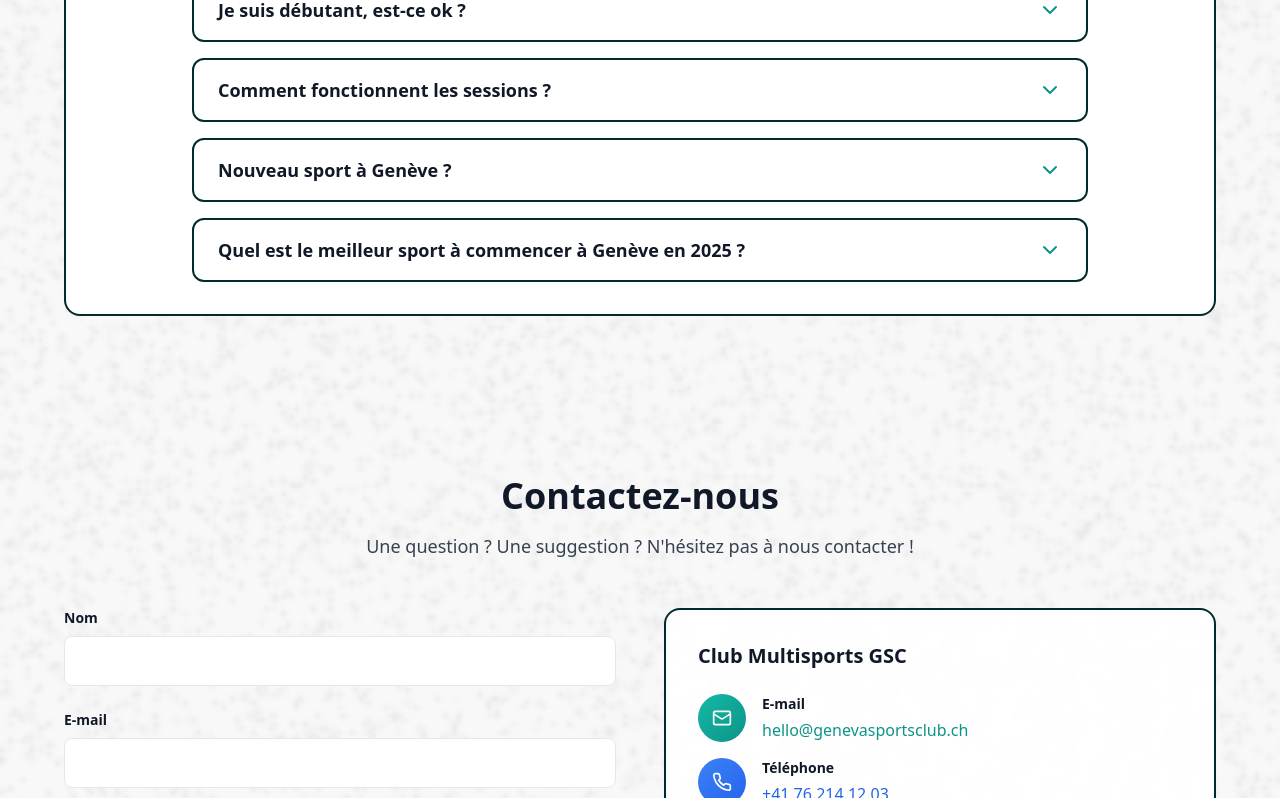
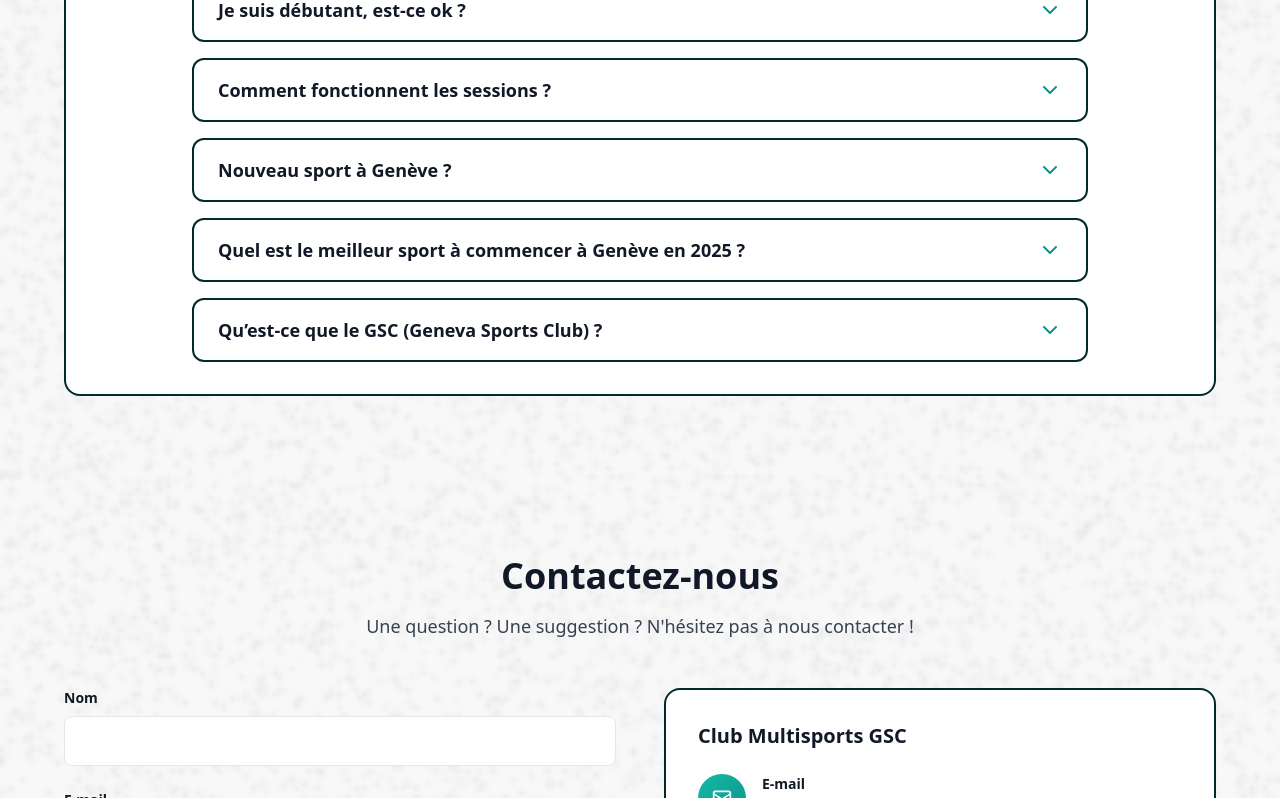
Before and after one commit to Wofgel12/pickleball, a React (Vite) app: page / in a window 1280 px wide. Shown: the part 4370-5168 px from the top of the page. Built offline with nearby package versions, Linux system fonts and the light colour scheme.

Commit message:
Updated LearnSection.tsx

```diff
--- a/src/components/LearnSection.tsx
+++ b/src/components/LearnSection.tsx
@@ -96,7 +96,7 @@ export default function LearnSection({ language }: LearnSectionProps) {
           </h3>
 
           <div className="space-y-4 max-w-4xl mx-auto">
-            {[1, 2, 3, 4, 5 ].map((num) => (
+            {[1, 2, 3, 4, 5,6  ].map((num) => (
               <div
                 key={num}
                 className="bg-white/90 backdrop-blur-sm rounded-xl border-2 overflow-hidden transition-all duration-300 hover:shadow-md"
```
